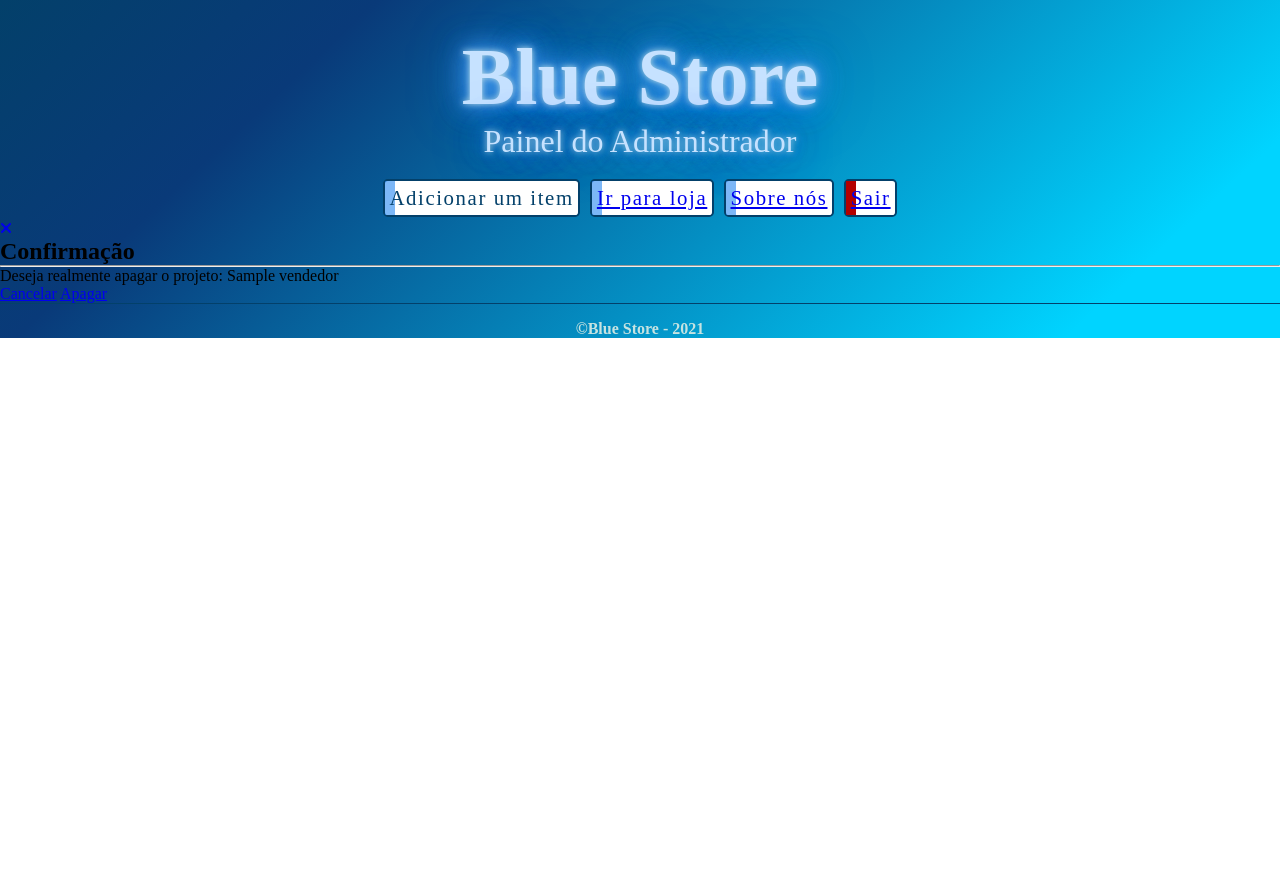
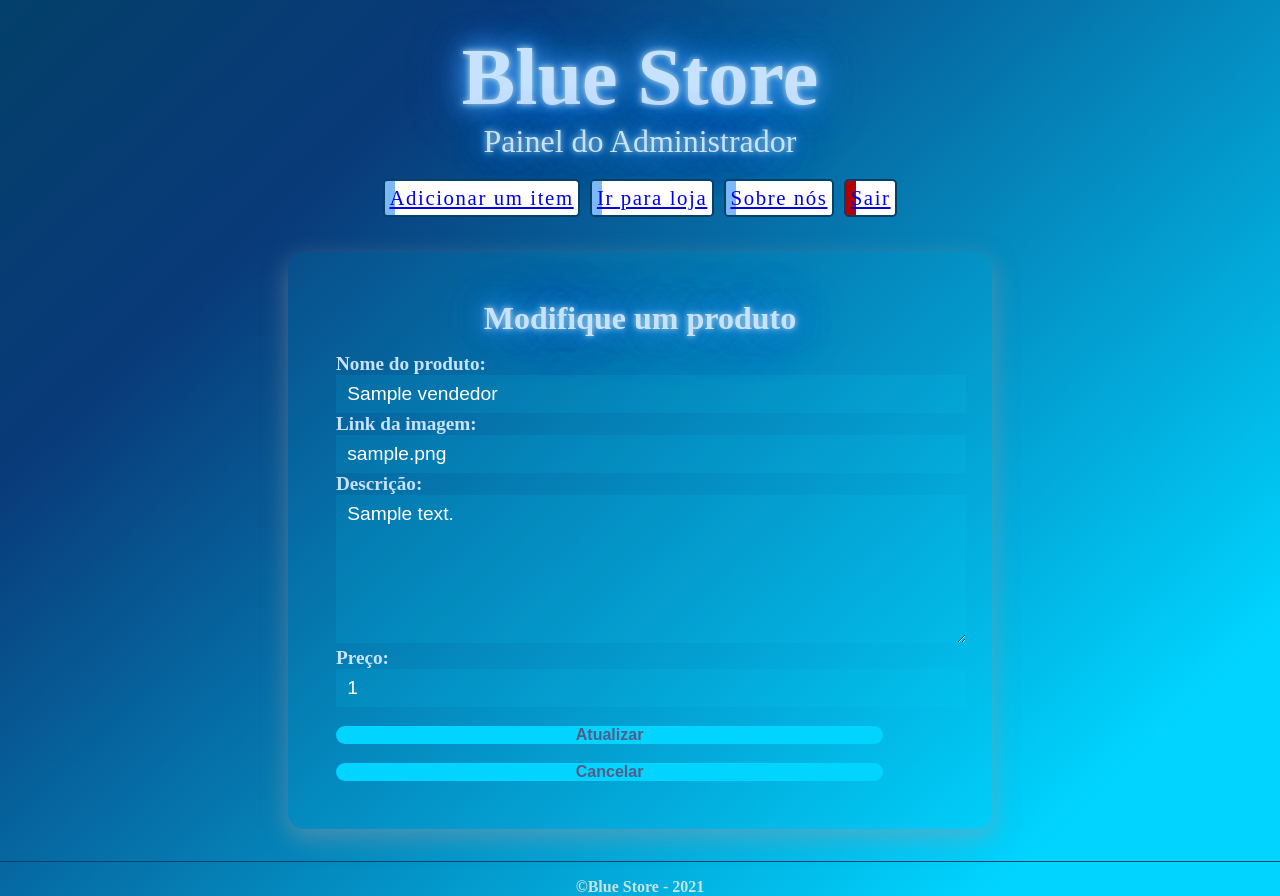
Before and after one commit to lucasmbrute2/Blue_store, a Flask app: page /edit/1 in a window 1280 px wide. Before the commit the page ends 338 px from the top, so only its background shows below. Run offline with Flask 2, Linux system fonts and the light colour scheme; tables that the repository leaves empty hold one stand-in row (values such as "Sample post"); some libraries are stand-ins or nearby versions; some web fonts are replaced.

Commit message:
Mudando como mudar formulário trocando js pro rota

```diff
--- a/app.py
+++ b/app.py
@@ -6,7 +6,7 @@ from flask_sqlalchemy import SQLAlchemy
 app = Flask(__name__)
 db = SQLAlchemy(app)
 
-app.config['SQLALCHEMY_DATABASE_URI'] = 'postgresql://ilzpkagm:tFfCmwORirxRZeVpvqJJ1vFd7YVWXOE6@kesavan.db.elephantsql.com/ilzpkagm'
+app.config['SQLALCHEMY_DATABASE_URI'] = 'postgresql://oylvfkns:gWSc41l04bs7TG30DKBPzTEl7eJB_Bnp@kesavan.db.elephantsql.com/oylvfkns'
 acesso_usuario = 'admin'
 acesso_senha = 'admin'
 app.secret_key = 'store'
@@ -80,6 +80,12 @@ def volta_pagina():
 
 # aqui começam as rotas de manipulação do banco de dados
 # CRUD- Fazendo o CREATE
+@app.route('/select')
+def selected():
+    tabelas = Vendedor.query.all()
+    return render_template('/admin.html', tabelas=tabelas, produto='', display='true')
+
+
 @app.route('/new', methods = ['GET', 'POST'])
 def new_form():
     if request.method == 'POST':
@@ -92,7 +98,7 @@ def new_form():
     db.session.add(produto)
     db.session.commit()
     tabelas = Vendedor.query.all()
-    return render_template('/admin.html', tabelas=tabelas, tabela='')
+    return render_template('/admin.html', display='',tabelas=tabelas, produto='')
 
 @app.route('/edit/<id>', methods=['GET', 'POST'])
 def edita_item(id):
@@ -105,13 +111,14 @@ def edita_item(id):
         produto.preco = request.form['preco']
         db.session.commit()
         return redirect('/admin')
-    return render_template('admin.html', tabelas=tabelas, produto=produto)
+    return render_template('admin.html', display='true', tabelas=tabelas, produto=produto)
 
 
 @app.route('/<id>')
 def idselector(id):
     produto = Vendedor.query.get(id)
-    return render_template('admin.html', produto=produto)
+    tabelas = Vendedor.query.all()
+    return render_template('admin.html', select=produto, tabelas=tabelas, produto='')
 
 
 @app.route('/delete/<id>')
--- a/static/css/admin.css
+++ b/static/css/admin.css
@@ -135,7 +135,7 @@ header:focus, header:hover{
 /* navegador ^ */
 /* Tela de cadastro */
 #cadastro{
-    display:none;
+    display:flex;
     flex-wrap: wrap;
     padding: 2rem;
     justify-content: center;
@@ -196,6 +196,11 @@ form button {
 form button:hover {
     background-color: #0066ff;
     color: #fff;
+}
+/*  */
+/* MOdal */
+#modal{
+
 }
 /* lista de itens */
 #table{
--- a/static/js/admin.js
+++ b/static/js/admin.js
@@ -1,14 +1 @@
-const addItem = document.querySelector('#add')
-const cancel = document.querySelector('#cancel')
-const showForm = document.querySelector('#cadastro')
-const editForm = document.querySelector('#edit')
-// variables
-addItem.addEventListener('click', () => {
-    cadastro.style.display = 'flex';
-})
-cancel.addEventListener('click', () => {
-    cadastro.style.display = 'none'
-})
-editForm.addEventListener('click', () => {
-    cadastro.style.display = 'flex';
-})
+// nem precisa disso mais
--- a/templates/admin.html
+++ b/templates/admin.html
@@ -19,13 +19,13 @@
         </header>
         <nav id="navgation">
             <ul>
-                <li id="add">Adicionar um item</li>
+                <li><a href="/select">Adicionar um item</a></li>
                 <li><a href="/loja">Ir para loja</a> </li>
                 <li><a href="/about">Sobre nós</a></li>
                 <li class="exit"><a href="/logout">Sair</a></li>
             </ul>
         </nav>
-
+        {% if display == 'true'%}
         <article id="cadastro">
             {% if produto == '' %}
             <form action="/new" method="POST">
@@ -57,8 +57,8 @@
                     Cancelar
                 </button>
             </form>
-
         </article>
+        {%endif%}
         <article id="table">
             {% if produto == '' %}
             <article id="lista">
@@ -93,16 +93,16 @@
             </article>
             {% endif %}
         </article>
-        {% if select != '' %}
+        {% if select != undefined %}
         <section id="modal">
             <div class="card">
                 <a href="/admin" id="fechar"><i class="fa fa-times" aria-hidden="true"></i></a>
                 <h2>Confirmação</h2>
                 <hr>
-                <p>Deseja realmente apagar o projeto: {{produto.nome}} </p>
+                <p>Deseja realmente apagar o projeto: {{select.nome}} </p>
                 <div id="btns">
                     <a class="btn-cancelar" id="close" href="/admin">Cancelar</a>
-                    <a class="btn-apagar" href="/delete/{{produto.id}}">Apagar</a>
+                    <a class="btn-apagar" href="/delete/{{select.id}}">Apagar</a>
                 </div>
             </div>
         {% endif %}
```
